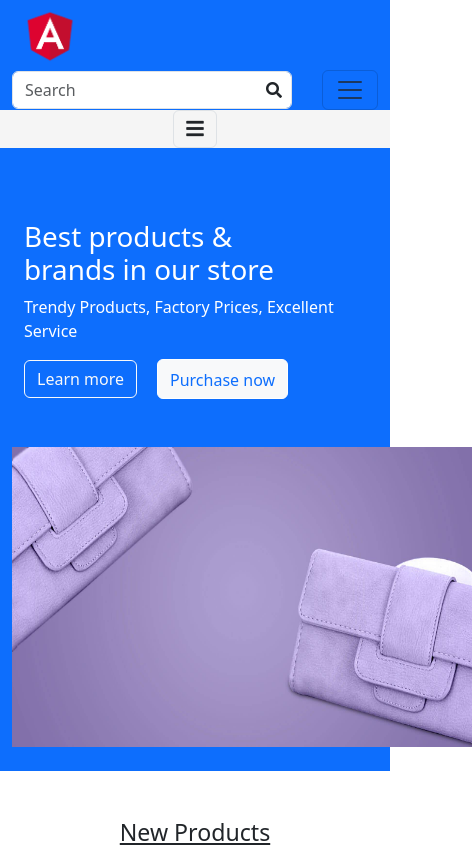
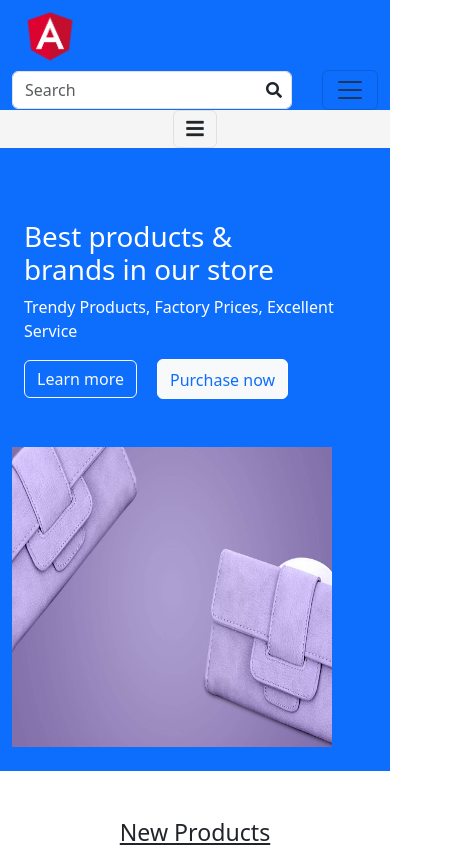
Before and after one commit to Saurav-Ranjan/ecommerce-app, an Angular app: page /home in a window 390 px wide. Shown: the top 847 px of the page, 472 px wide, since content can reach past the window. Built offline with nearby package versions, Linux system fonts and the light colour scheme; no server answers.

Commit message:
img responsive

```diff
--- a/src/app/header/header.component.scss
+++ b/src/app/header/header.component.scss
@@ -45,15 +45,15 @@
 
 //Responsive
 
-@media only screen and (max-width: 768px) {
+@media only screen and (max-width: 500px) {
   /* For mobile phones: */
   .banner-img {
     height: 300px;
-    width: 460px;
+    width: 320px;
   }
 }
 
-@media only screen and (min-width: 600px) {
+@media only screen and (min-width: 501px) {
     /* For Tabs: */
     .banner-img {
       height: 300px;
```
